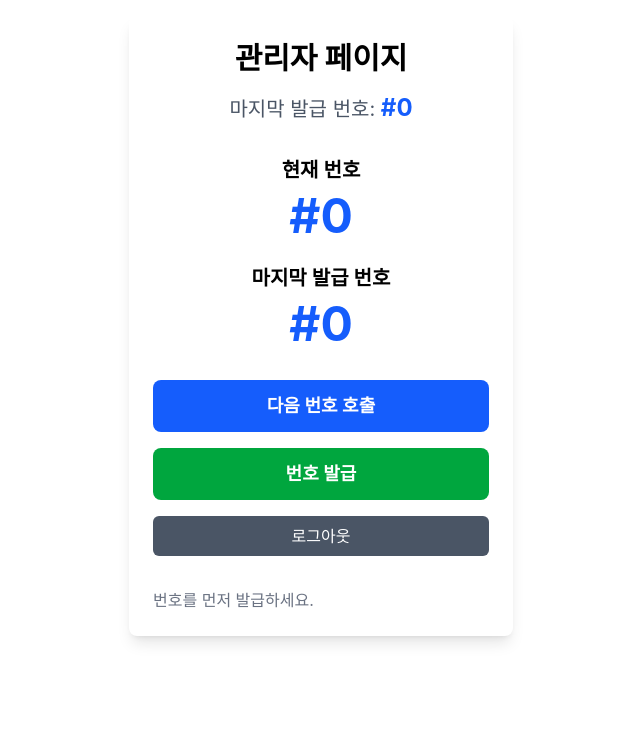
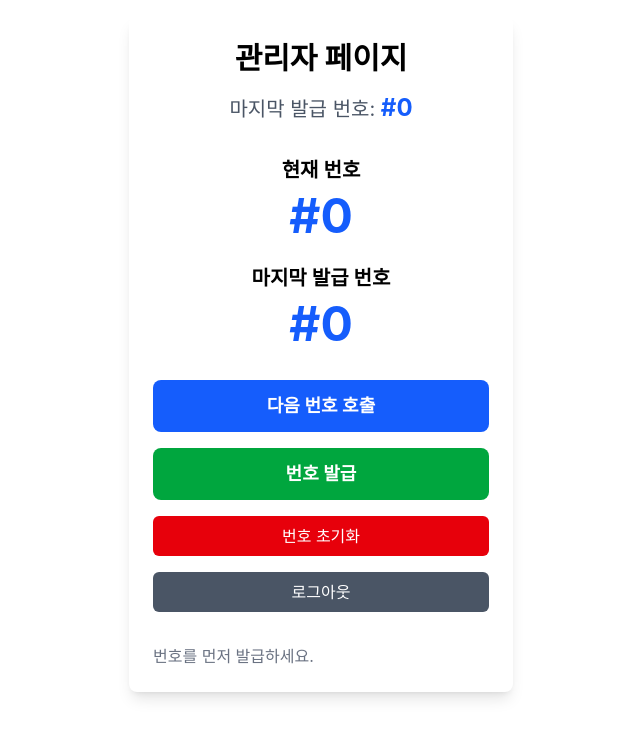
Before and after one commit to warnus/number, a React (Vite) app: page /admin in a window 1280 px wide. Shown: the top 738 px of the page, without its empty margins (319-959 px from the left). Built offline with nearby package versions, Linux system fonts and the light colour scheme.

Commit message:
번호표 발급 오류 수정, 초기화 버튼 추가

```diff
--- a/src/components/AdminPage.tsx
+++ b/src/components/AdminPage.tsx
@@ -11,12 +11,12 @@ export default function AdminPage() {
   const [lastIssuedNumber, setLastIssuedNumber] = React.useState<number>(() =>
     Number(localStorage.getItem('lastIssuedNumber') || '0')
   );
+  const [qrUrl, setQrUrl] = React.useState<string>('');
 
-
-
-
-
-  const qrUrl = generateTicketUrl(lastIssuedNumber);
+  React.useEffect(() => {
+    const initialQrUrl = generateTicketUrl(lastIssuedNumber);
+    setQrUrl(initialQrUrl);
+  }, [lastIssuedNumber]);
 
   return (
     <div className="min-h-screen bg-white p-4">
@@ -38,9 +38,14 @@ export default function AdminPage() {
         <div className="space-y-4 mb-8">
           <button
             onClick={() => {
-              const newNumber = lastIssuedNumber + 1;
-              localStorage.setItem('lastIssuedNumber', newNumber.toString());
-              setLastIssuedNumber(newNumber);
+              // Update current number (processing completed)
+              const nextNumber = currentNumber + 1;
+              if (nextNumber <= lastIssuedNumber) {
+                localStorage.setItem('currentNumber', nextNumber.toString());
+                setCurrentNumber(nextNumber);
+              } else {
+                alert('마지막 발급 번호를 초과할 수 없습니다.');
+              }
             }}
             className="w-full px-4 py-3 bg-blue-600 text-white rounded-lg hover:bg-blue-700 text-lg font-semibold"
           >
@@ -48,16 +53,32 @@ export default function AdminPage() {
           </button>
           <button
             onClick={() => {
+              // Issue new number
               const newNumber = lastIssuedNumber + 1;
               localStorage.setItem('lastIssuedNumber', newNumber.toString());
               setLastIssuedNumber(newNumber);
-              const newCurrent = currentNumber + 1;
-              localStorage.setItem('currentNumber', newCurrent.toString());
-              setCurrentNumber(newCurrent);
+
+              // Generate new QR code
+              const qrUrl = generateTicketUrl(newNumber);
+              setQrUrl(qrUrl);
             }}
             className="w-full px-4 py-3 bg-green-600 text-white rounded-lg hover:bg-green-700 text-lg font-semibold"
           >
             번호 발급
+          </button>
+          <button
+            onClick={() => {
+              if (window.confirm('모든 번호를 초기화하시겠습니까?')) {
+                localStorage.setItem('currentNumber', '0');
+                localStorage.setItem('lastIssuedNumber', '0');
+                setCurrentNumber(0);
+                setLastIssuedNumber(0);
+                setQrUrl('');
+              }
+            }}
+            className="w-full bg-red-600 text-white py-2 px-4 rounded-md hover:bg-red-700 focus:outline-none focus:ring-2 focus:ring-red-500 focus:ring-offset-2"
+          >
+            번호 초기화
           </button>
           <button
             onClick={() => {
--- a/src/components/TicketPage.tsx
+++ b/src/components/TicketPage.tsx
@@ -1,4 +1,3 @@
-import React from 'react';
 import { useLocation, useParams } from 'react-router-dom';
 import { parseTicketUrl } from '../utils/crypto';
 
@@ -20,10 +19,6 @@ export default function TicketPage() {
     console.error('Ticket parsing error:', error);
     ticketNum = null;
   }
-  const currentNumber = React.useMemo(() =>
-    Number(localStorage.getItem('currentNumber') || '0'),
-    []
-  );
 
   if (!ticketNum || ticketNum <= 0) {
     return <div className="p-6 max-w-md mx-auto mt-20 border rounded shadow">잘못된 접근입니다.</div>;
```
